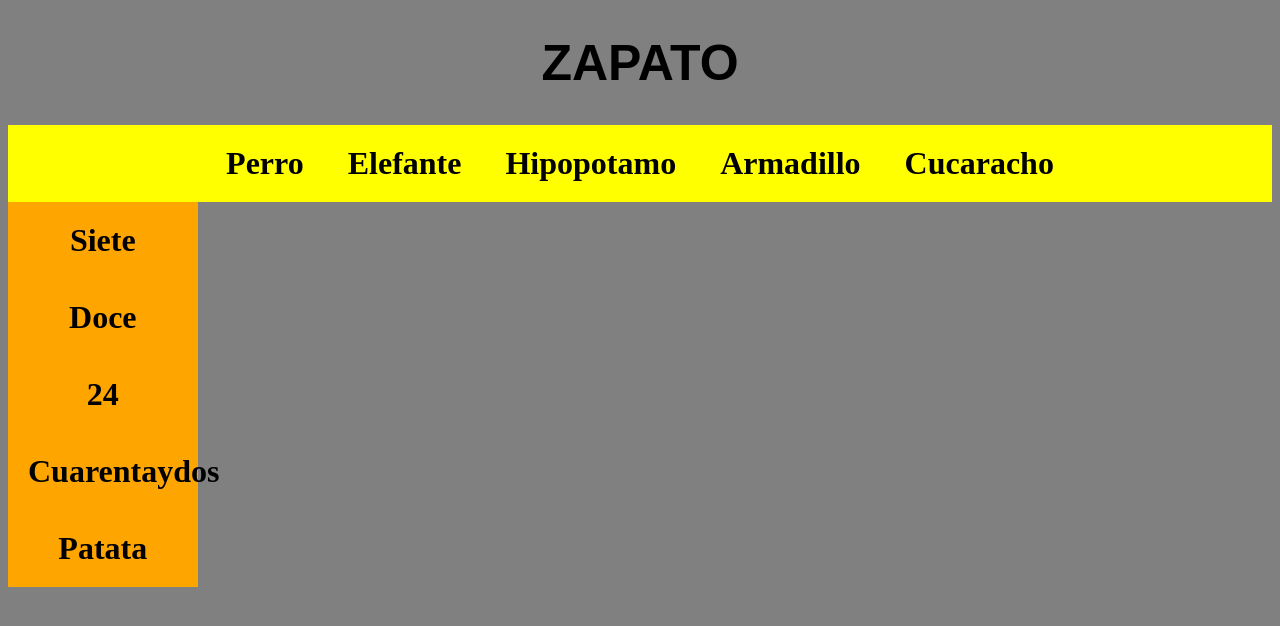
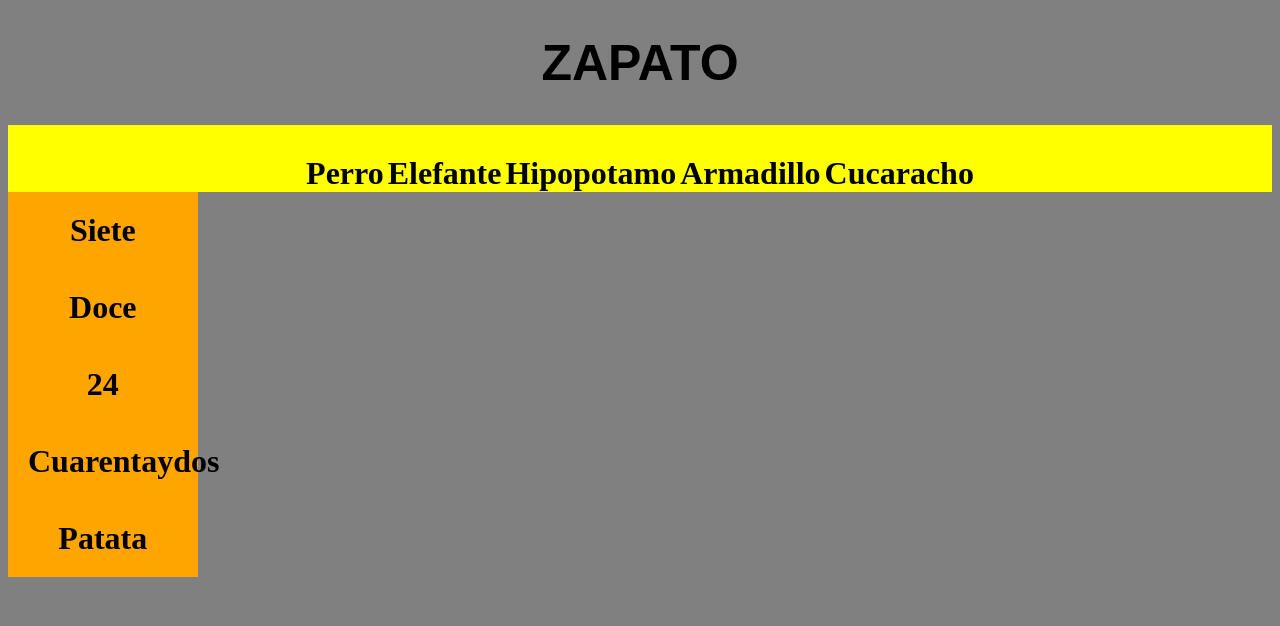
Before and after one commit to Likaro-nav/menu, a plain HTML site: page index.html in a window 1280 px wide. Drawn offline with Linux system fonts and the light colour scheme.

Commit message:
commit con padding

```diff
--- a/style.css
+++ b/style.css
@@ -17,7 +17,8 @@ h1 {
 .nav li {
   display: inline-block;
   font-size: 20px;
-  padding: 20px;
+  padding-top: 30px;
+  margin-right: 3 px;
 }
 
 .navLat {
```
